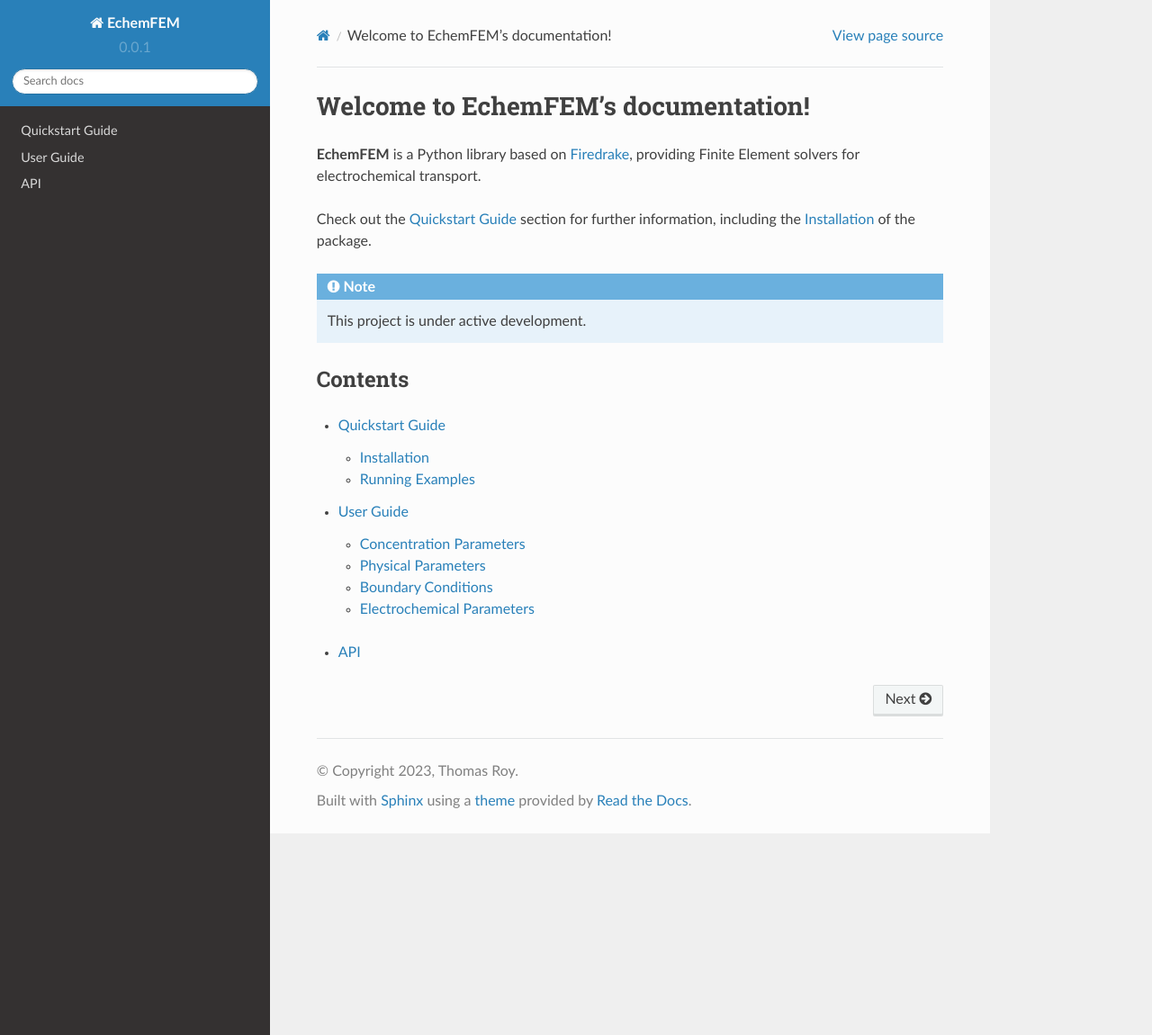
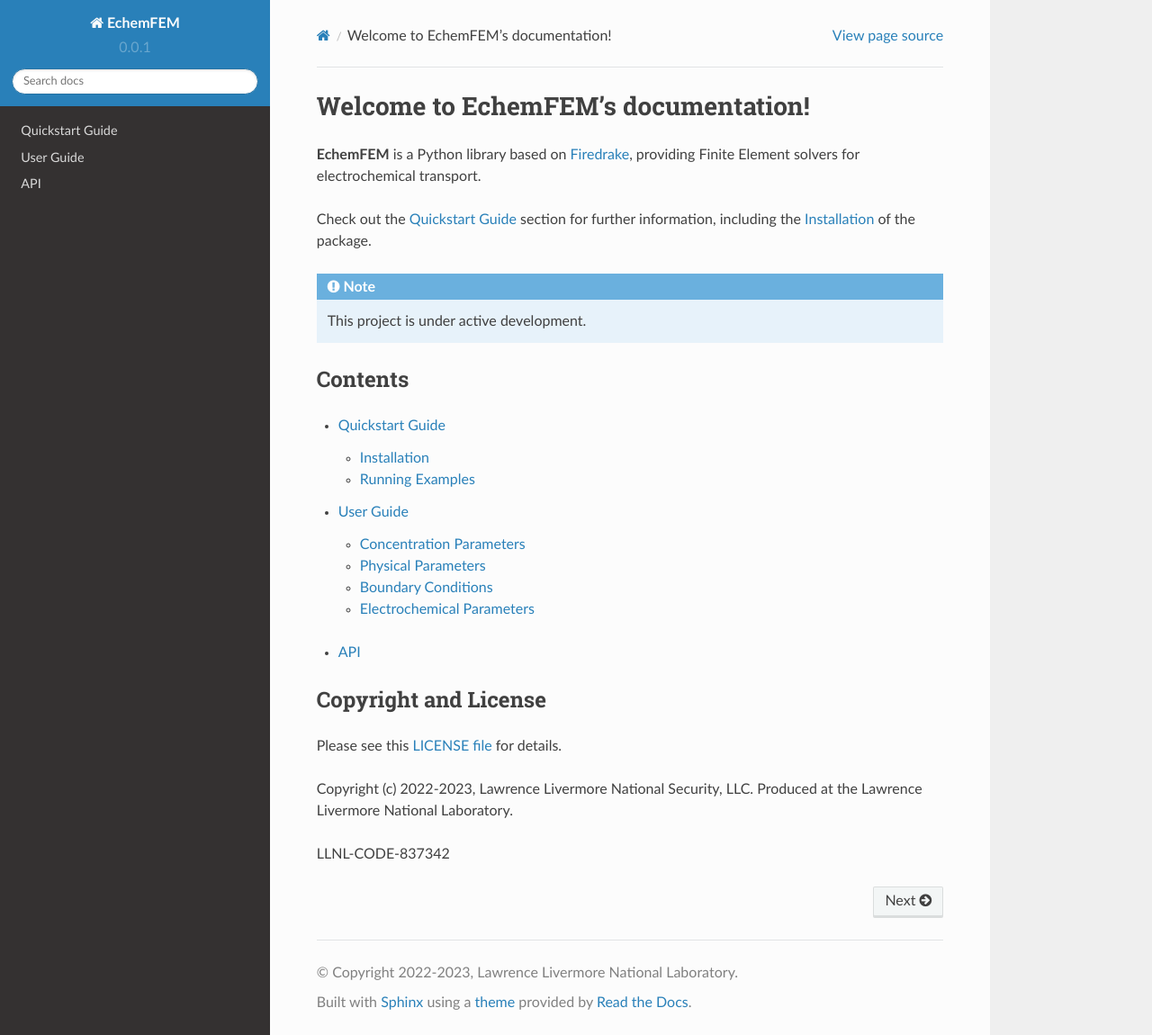
Before and after one commit to LLNL/echemfem, a Sphinx documentation site: the page built from docs/source/index.rst, in a window 1280 px wide and 1150 px high. Shown: the whole window at 90% size. Built offline with Sphinx 7.4.7 and the Read the Docs theme 2.0.0, drawn with Linux system fonts in a browser that asks for light colours.

Commit message:
copyright info

```diff
--- a/docs/source/conf.py
+++ b/docs/source/conf.py
@@ -3,7 +3,7 @@
 # -- Project information
 
 project = 'EchemFEM'
-copyright = '2023, Thomas Roy'
+copyright = u'2022-2023, Lawrence Livermore National Laboratory'
 author = 'Thomas Roy'
 
 release = '0.1'
--- a/docs/source/index.rst
+++ b/docs/source/index.rst
@@ -25,3 +25,13 @@ Contents
    :titlesonly:
 
    api
+
+Copyright and License
+---------------------
+
+Please see this `LICENSE file <https://github.com/LLNL/echemfem/blob/main/LICENSE>`_ for details.
+
+Copyright (c) 2022-2023, Lawrence Livermore National Security, LLC.
+Produced at the Lawrence Livermore National Laboratory.
+
+LLNL-CODE-837342
```
Also changed, not shown: 1 other file.
